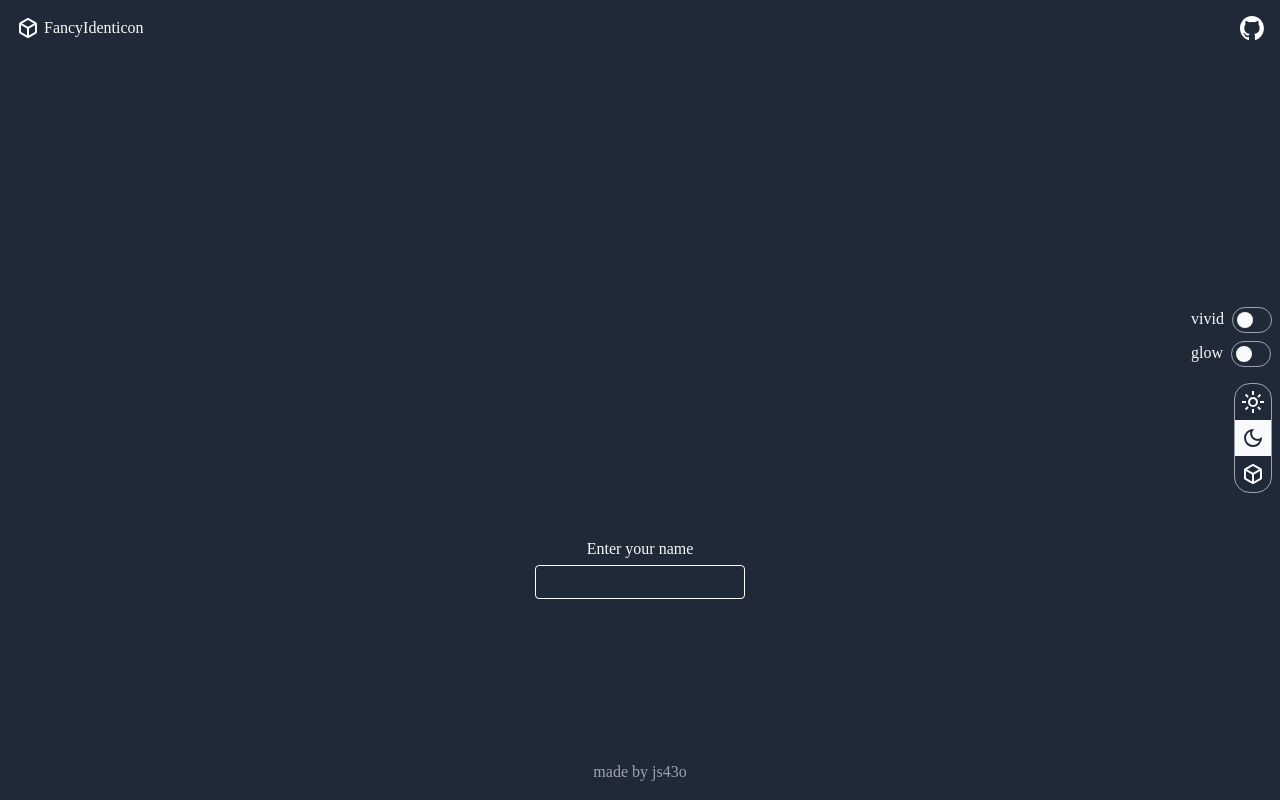
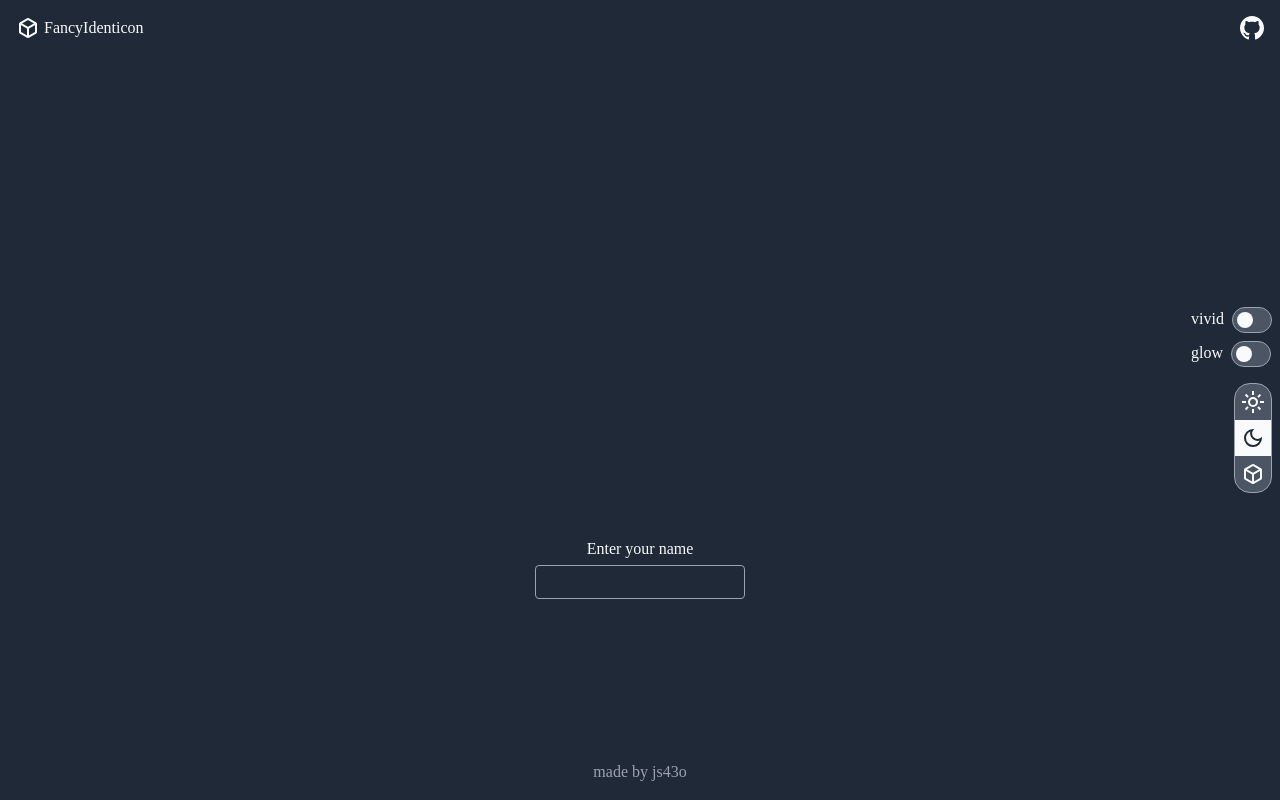
Before and after one commit to js43o/fancy-identicon, a React (Vite) app: page / in a window 1280 px wide. Built offline with nearby package versions, Linux system fonts and the light colour scheme; a web font is replaced by a local one.

Commit message:
✨ 라이트 모드 스타일 추가

```diff
--- a/src/App.tsx
+++ b/src/App.tsx
@@ -52,9 +52,15 @@ function App() {
   }, [color]);
 
   return (
-    <div className="flex h-full w-full flex-col bg-gray-800 font-pretendard text-gray-50">
-      <Header />
-      <main className="relative  flex grow flex-col items-center justify-center gap-4">
+    <div
+      className={`flex h-full w-full flex-col ${
+        theme === 'dark'
+          ? 'bg-gray-800 text-gray-50'
+          : 'bg-gray-50 text-gray-800'
+      } font-pretendard`}
+    >
+      <Header theme={theme} />
+      <main className="relative flex grow flex-col items-center justify-center gap-4">
         <Identicon blocks={blocks} glow={glow} />
         <Username username={username} onChangeUsername={onChangeUsername} />
         <Sidebar
--- a/src/components/Header.tsx
+++ b/src/components/Header.tsx
@@ -1,4 +1,10 @@
-export function Header() {
+import GithubIcon from '~/assets/github.svg?react';
+
+type HeaderProps = {
+  theme: 'light' | 'dark' | 'cube';
+};
+
+export function Header({ theme }: HeaderProps) {
   return (
     <header className="flex justify-between p-4 ">
       <div className="flex items-center gap-1">
@@ -6,7 +12,11 @@ export function Header() {
         <span className="font-neoDunggeunmo">FancyIdenticon</span>
       </div>
       <a href="https://github.com/js43o/fancy-identicon">
-        <img src="/github.svg" alt="github" width="24" height="24" />
+        <GithubIcon
+          width={24}
+          height={24}
+          className={theme === 'dark' ? 'fill-gray-50' : 'fill-gray-800'}
+        />
       </a>
     </header>
   );
--- a/src/components/Switch.tsx
+++ b/src/components/Switch.tsx
@@ -8,8 +8,8 @@ export function Switch({ enabled, toggleEnabled }: SwitchProps) {
     <button
       type="button"
       onClick={toggleEnabled}
-      className={`switch-outer relative flex w-10 rounded-full border border-gray-400 p-1 transition-colors ${
-        enabled ? 'border-blue-400 bg-blue-600' : ''
+      className={`switch-outer relative flex w-10 rounded-full border p-1 transition-colors ${
+        enabled ? 'border-blue-400 bg-blue-600' : 'border-gray-400 bg-gray-600'
       }`}
     >
       <div
--- a/src/components/ThemeSelector.tsx
+++ b/src/components/ThemeSelector.tsx
@@ -9,7 +9,7 @@ type ThemeSelectorProps = {
 
 export function ThemeSelector({ theme, onSelectTheme }: ThemeSelectorProps) {
   return (
-    <ul className="flex cursor-pointer flex-col overflow-hidden rounded-2xl border border-gray-400">
+    <ul className="flex cursor-pointer flex-col overflow-hidden rounded-2xl border border-gray-400 bg-gray-600">
       <li
         onClick={() => onSelectTheme('light')}
         className={`p-1.5 transition-colors ${
--- a/src/components/Username.tsx
+++ b/src/components/Username.tsx
@@ -10,7 +10,7 @@ export function Username({ username, onChangeUsername }: UsernameProps) {
       <input
         value={username}
         onChange={onChangeUsername}
-        className="rounded border border-white p-1"
+        className="rounded border border-gray-400 p-1"
       />
     </label>
   );
```
Also changed, not shown: public/github.svg (deleted), src/assets/github.svg (added).
